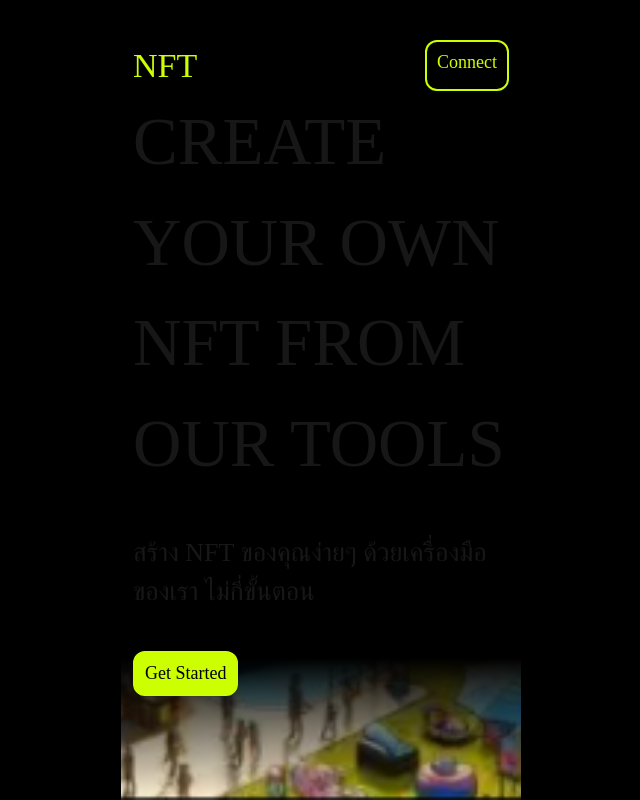
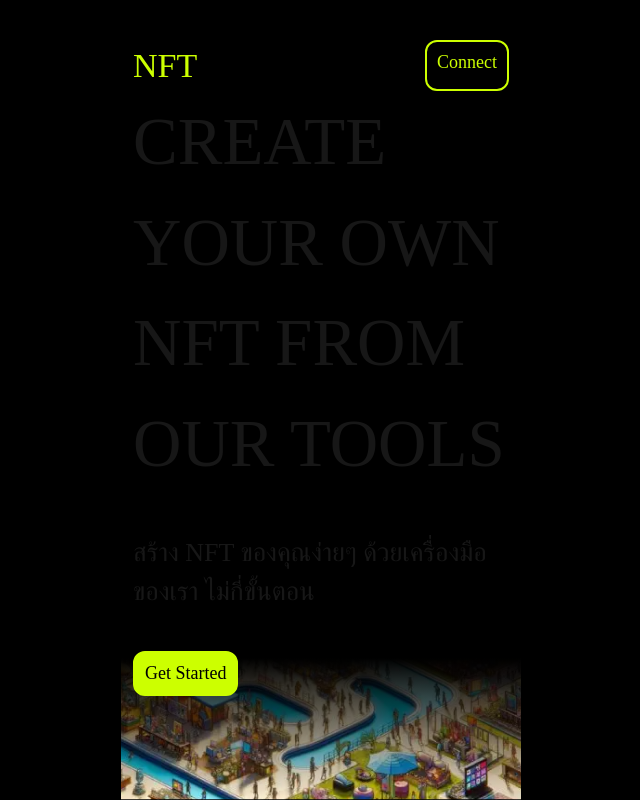
Before and after one commit to mrnonny416/nft-generate-site, a Next.js app: page / in a window 1280 px wide. Shown: the whole page, without its empty margins (319-959 px from the left). Built offline with nearby package versions, Linux system fonts and the light colour scheme.

Commit message:
update bg

```diff
--- a/src/home/HomePage.tsx
+++ b/src/home/HomePage.tsx
@@ -4,7 +4,7 @@ export default function HomePage() {
             className="flex flex-col w-full h-screen  max-w-[400px]"
             style={{
                 backgroundImage: "url(/image.png)",
-                backgroundSize: "cover",
+                backgroundSize: "fit",
                 backgroundPosition: "bottom",
                 backgroundRepeat: "no-repeat"
             }}
```
